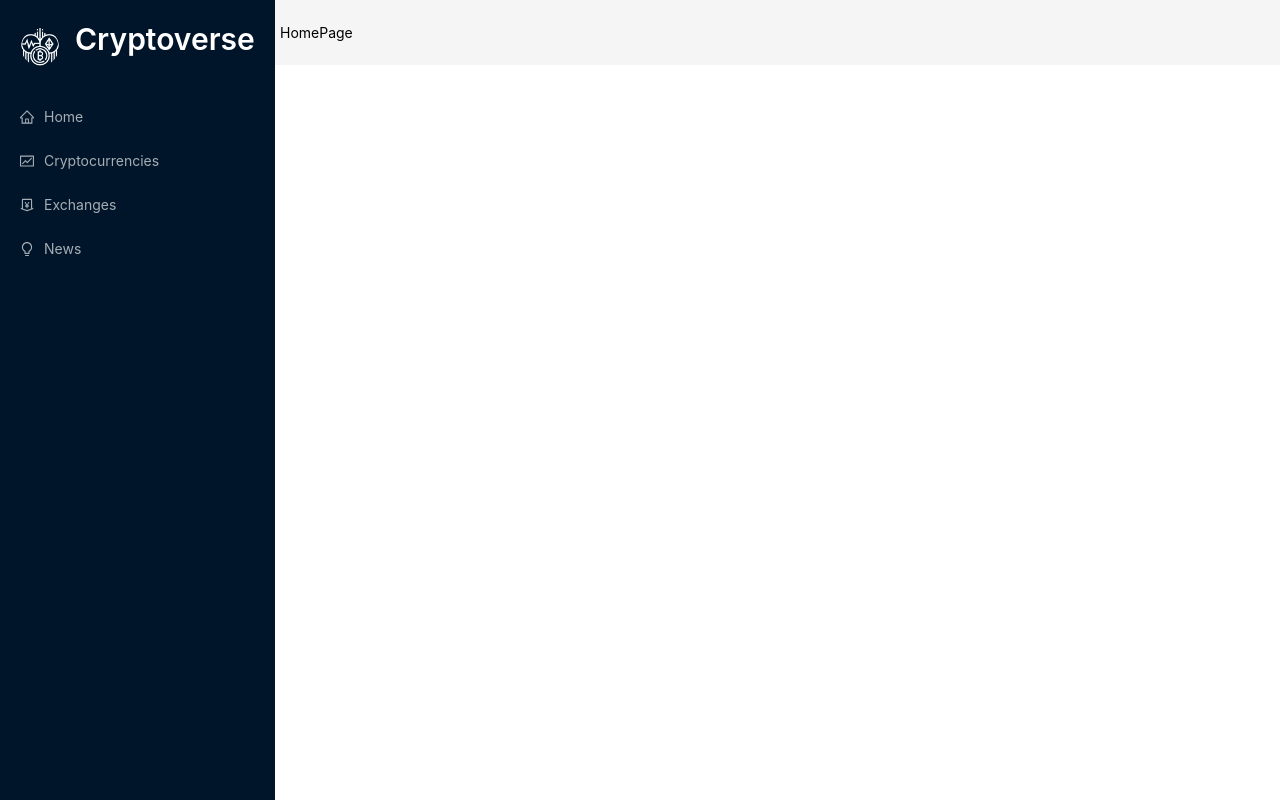
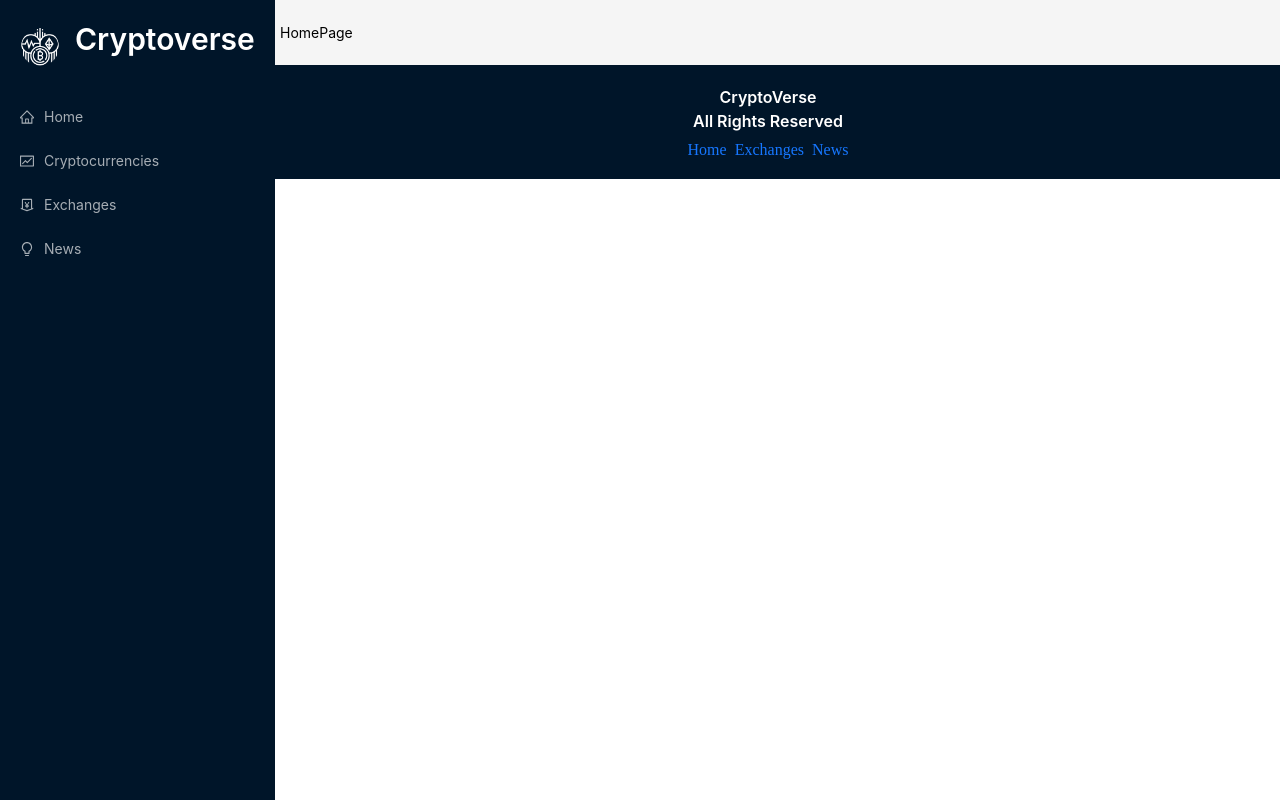
Before and after one commit to jeevanKumarH-clear/Cryptoverse-App, a React (Create React App) app: page / in a window 1280 px wide. Built offline with nearby package versions, Linux system fonts and the light colour scheme; the HTML template or start-up script is replaced by a standard one.

Commit message:
Created Footer.

```diff
--- a/src/App.css
+++ b/src/App.css
@@ -60,3 +60,11 @@
 .routes{
     padding: 24px;
 }
+
+.footer {
+    background-color: #001529;
+    display: flex;
+    flex-direction: column;
+    padding: 20px;
+    align-items: center;
+}
--- a/src/App.js
+++ b/src/App.js
@@ -23,9 +23,17 @@
                   </Routes>
               </div>
             </Layout>
+        <div className='footer'>
+          <Typography.Title level={5} style={{color:"white", textAlign:"center"}}>
+            CryptoVerse <br/>
+            All Rights Reserved
+          </Typography.Title>
+          <Space>
+            <Link to="/">Home</Link>
+            <Link to="/exchanges">Exchanges</Link>
+            <Link to="/news">News</Link>
+          </Space>
         </div>
-        <div className='footer'>
-
         </div>
     </div>
   )
```
